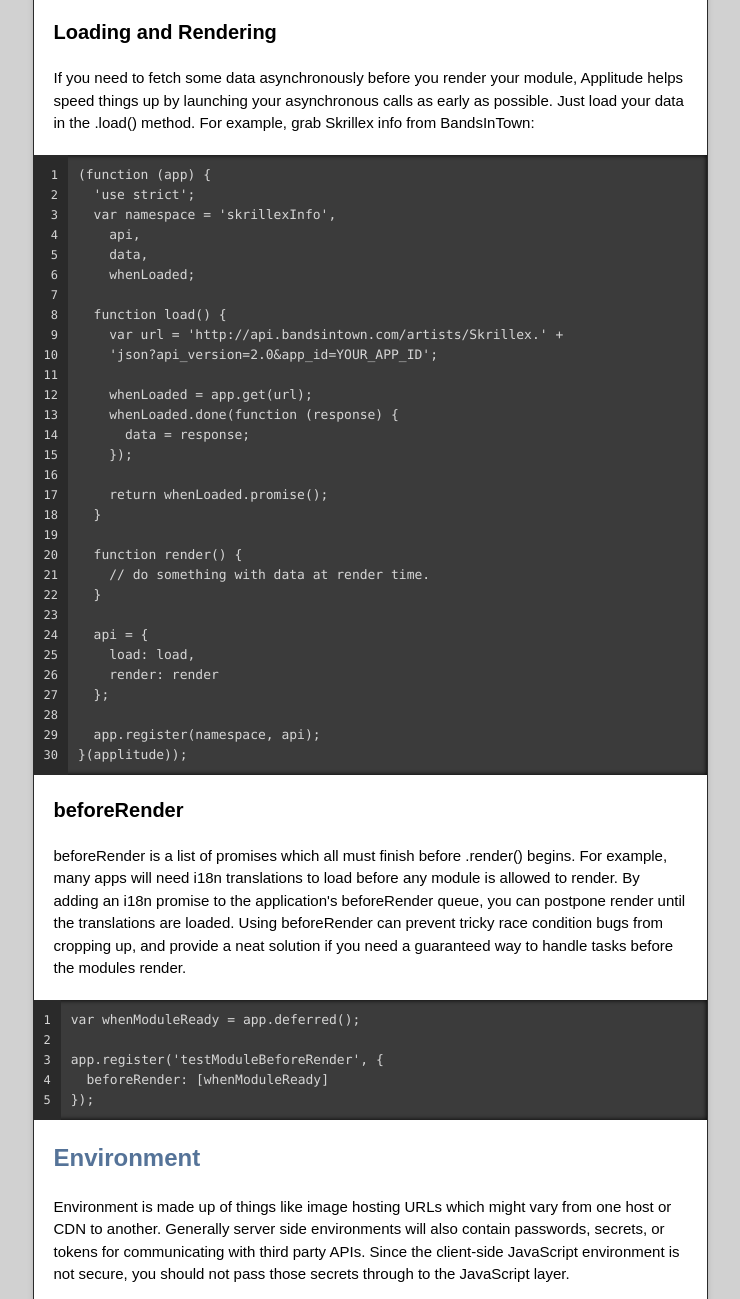
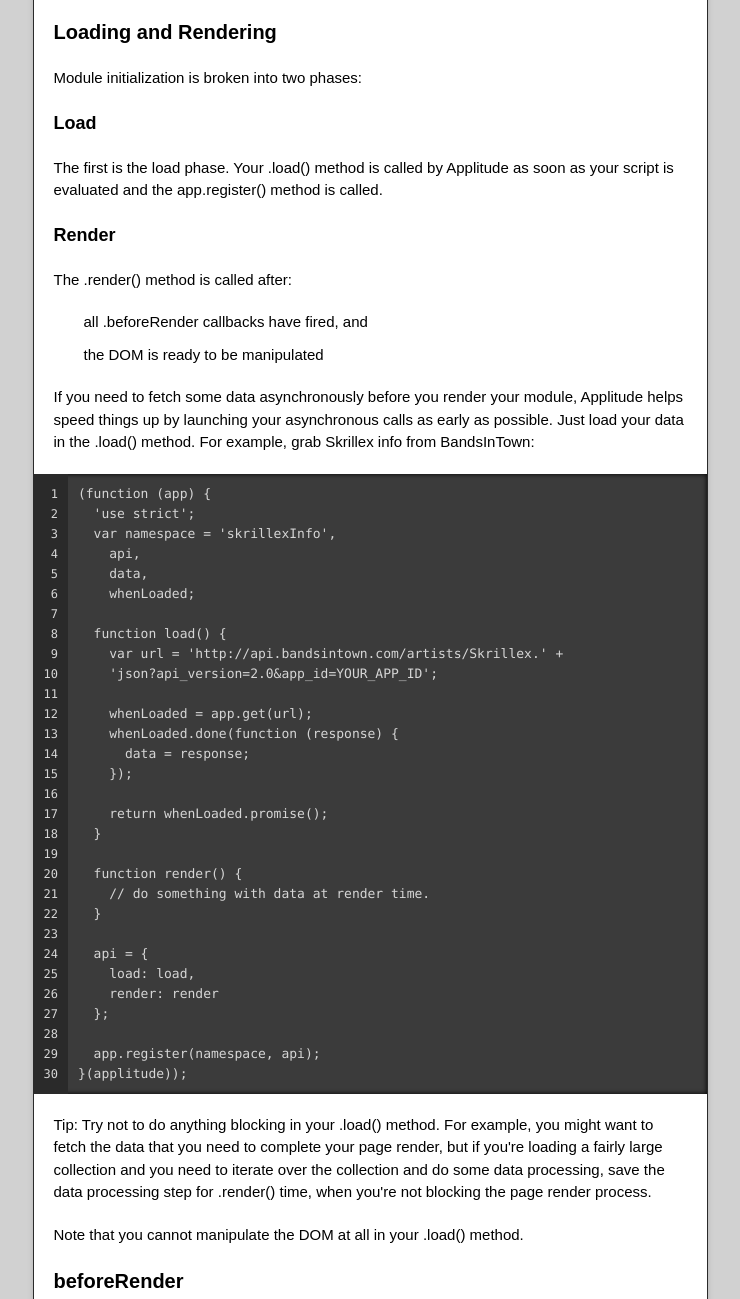
Before and after one commit to ericelliott/applitude, a plain HTML site: page index.html in a window 1280 px wide. Shown: the part 2951-4250 px from the top of the page, without its empty margins (270-1010 px from the left). Drawn offline with nearby package versions, Linux system fonts and the light colour scheme.

```diff
--- a/index.html
+++ b/index.html
@@ -140,7 +140,20 @@
 
 <h3>Loading and Rendering</h3>
 
-<p>If you need to fetch some data asynchronously before you render your module, Applitude helps speed things up by launching your asynchronous calls as early as possible. Just load your data in the <code>.load()</code> method. For example, grab Skrillex info from BandsInTown:</p>
+<p>Module initialization is broken into two phases:</p>
+
+<h4>Load</h4>
+
+<p>The first is the load phase. Your <code>.load()</code> method is called by Applitude as soon as your script is evaluated and the <code>app.register()</code> method is called.</p>
+
+<h4>Render</h4>
+
+<p>The <code>.render()</code> method is called after:</p>
+
+<ol>
+<li>all <code>.beforeRender</code> callbacks have fired, and</li>
+<li>the DOM is ready to be manipulated</li>
+</ol><p>If you need to fetch some data asynchronously before you render your module, Applitude helps speed things up by launching your asynchronous calls as early as possible. Just load your data in the <code>.load()</code> method. For example, grab Skrillex info from BandsInTown:</p>
 
 <pre><code>(function (app) {
   'use strict';
@@ -173,6 +186,10 @@
   app.register(namespace, api);
 }(applitude));
 </code></pre>
+
+<p>Tip: Try not to do anything blocking in your <code>.load()</code> method. For example, you might want to fetch the data that you need to complete your page render, but if you're loading a fairly large collection and you need to iterate over the collection and do some data processing, save the data processing step for <code>.render()</code> time, when you're not blocking the page render process.</p>
+
+<p><em>Note that you cannot manipulate the DOM at all in your <code>.load()</code> method.</em></p>
 
 <h3>beforeRender</h3>
 
@@ -369,7 +386,7 @@
     </div>
     <footer>
       <div class="owner">
-      <p><a href="https://github.com/dilvie" class="avatar"><img src="https://secure.gravatar.com/avatar/a42a7350945138024ad1d83df2fe7b9b?s=30&amp;d=https://a248.e.akamai.net/assets.github.com%2Fimages%2Fgravatars%2Fgravatar-140.png" width="48" height="48"/></a> <a href="https://github.com/dilvie">dilvie</a> maintains <a href="https://github.com/dilvie/applitude">Applitude</a></p>
+      <p><a href="https://github.com/dilvie" class="avatar"><img src="https://secure.gravatar.com/avatar/a42a7350945138024ad1d83df2fe7b9b?s=30&amp;d=https://a248.e.akamai.net/assets.github.com%2Fimages%2Fgravatars%2Fgravatar-user-420.png" width="48" height="48"/></a> <a href="https://github.com/dilvie">dilvie</a> maintains <a href="https://github.com/dilvie/applitude">Applitude</a></p>
 
 
       </div>
```
Also changed, not shown: params.json (+1 -1 lines).
